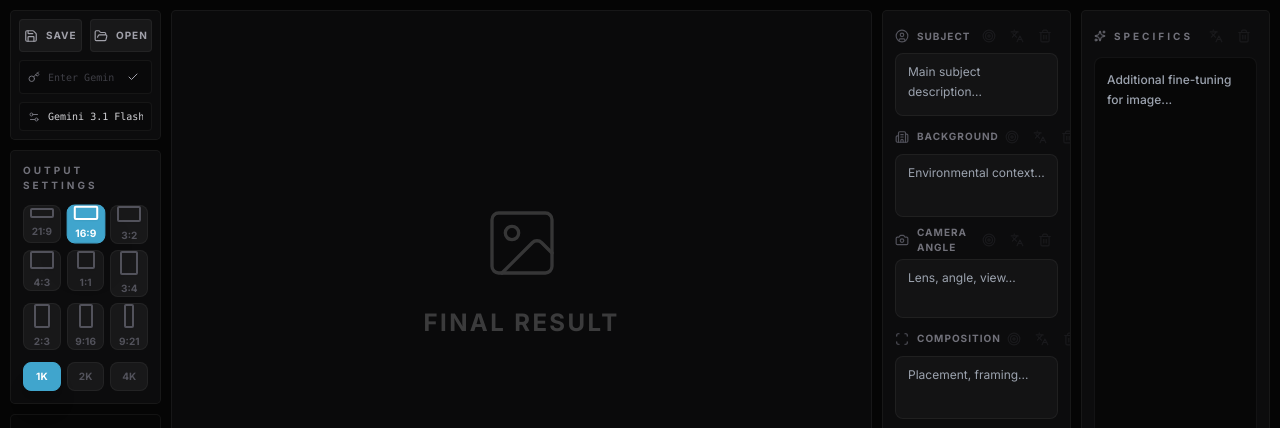
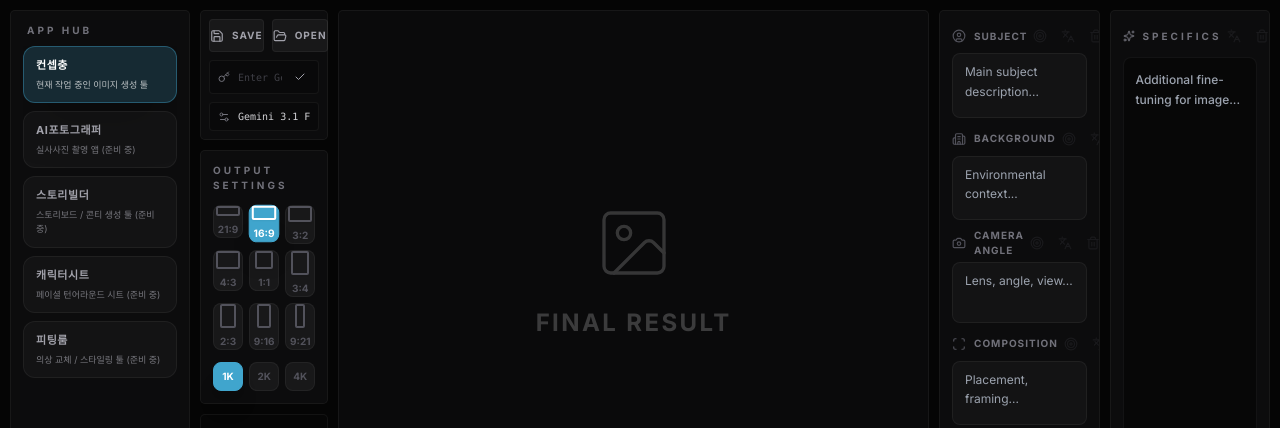
Before and after one commit to AinAon/ConceptBug, a React (Vite) app: page / in a window 1280 px wide. Shown: the top 428 px of the page. Built offline with nearby package versions, Linux system fonts and the light colour scheme; no server answers.

Commit message:
Add app hub sidebar with tabbed tool switching placeholders

```diff
--- a/App.tsx
+++ b/App.tsx
@@ -121,6 +121,15 @@ const App: React.FC = () => {
   const COL2_WIDTH = "15%";
   const COL4_WIDTH = "12%";
 
+  const APP_TABS = [
+    { id: 'conceptbug', name: '컨셉충', description: '현재 작업 중인 이미지 생성 툴' },
+    { id: 'photographer', name: 'AI포토그래퍼', description: '실사사진 촬영 앱 (준비 중)' },
+    { id: 'storybuilder', name: '스토리빌더', description: '스토리보드 / 콘티 생성 툴 (준비 중)' },
+    { id: 'charactersheet', name: '캐릭터시트', description: '페이셜 턴어라운드 시트 (준비 중)' },
+    { id: 'fittingroom', name: '피팅룸', description: '의상 교체 / 스타일링 툴 (준비 중)' },
+  ] as const;
+
+  const [activeAppTab, setActiveAppTab] = useState<(typeof APP_TABS)[number]['id']>('conceptbug');
   const [appPassword, setAppPassword] = useState('');
   const [isPasswordConfirmed, setIsPasswordConfirmed] = useState(false);
   const [isArchiveSide, setIsArchiveSide] = useState(false);
@@ -667,6 +676,27 @@ const App: React.FC = () => {
 
   return (
     <div className={`h-screen text-zinc-200 font-['Inter'] flex overflow-hidden p-[10px] gap-[10px] relative transition-colors duration-500 bg-[#050505]`}>
+      <aside className="w-[180px] shrink-0 h-full bg-zinc-900/40 border border-white/5 rounded-[5px] p-3 flex flex-col gap-2">
+        <h2 className="text-[10px] font-black uppercase tracking-[0.3em] text-zinc-500 px-1">APP HUB</h2>
+        <div className="flex-1 overflow-y-auto custom-scrollbar flex flex-col gap-2">
+          {APP_TABS.map((tab) => (
+            <button
+              key={tab.id}
+              onClick={() => setActiveAppTab(tab.id)}
+              className={`w-full text-left rounded-xl border px-3 py-2.5 transition-all ${
+                activeAppTab === tab.id
+                  ? 'bg-[#40a5cd]/20 border-[#40a5cd]/40 text-white shadow-2xl'
+                  : 'bg-white/[0.03] border-white/5 text-zinc-400 hover:text-white hover:border-white/15'
+              }`}
+            >
+              <div className="text-[11px] font-black uppercase tracking-wider">{tab.name}</div>
+              <div className="text-[9px] mt-1 opacity-70 leading-relaxed">{tab.description}</div>
+            </button>
+          ))}
+        </div>
+      </aside>
+
+      {activeAppTab === 'conceptbug' ? (
       <main className="flex-1 flex gap-[10px] h-full overflow-hidden">
         <div style={{ width: COL4_WIDTH }} className="flex flex-col gap-[10px] shrink-0 h-full">
           <section className="bg-zinc-900/40 border border-white/5 rounded-[5px] p-2 flex flex-col gap-2 relative">
@@ -962,6 +992,20 @@ const App: React.FC = () => {
           </div>
         </div>
       </main>
+      ) : (
+      <main className="flex-1 h-full overflow-hidden">
+        <section className="h-full bg-zinc-900/30 border border-white/5 rounded-[5px] p-6 flex items-center justify-center">
+          <div className="max-w-xl w-full bg-zinc-900/40 border border-white/10 rounded-2xl p-8 text-center">
+            <h1 className="text-[16px] font-black tracking-[0.2em] uppercase text-white mb-3">
+              {APP_TABS.find((tab) => tab.id === activeAppTab)?.name}
+            </h1>
+            <p className="text-[11px] text-zinc-400 leading-relaxed">
+              이 탭은 아직 비어 있습니다. 다음 단계에서 기능을 추가할 예정입니다.
+            </p>
+          </div>
+        </section>
+      </main>
+      )}
       <style>{`
         .custom-scrollbar::-webkit-scrollbar { width: 4px; height: 4px; }
         .custom-scrollbar::-webkit-scrollbar-track { background: transparent; }
```
Also changed, not shown: 1 other file (tests, documents, lock files or other folders).
